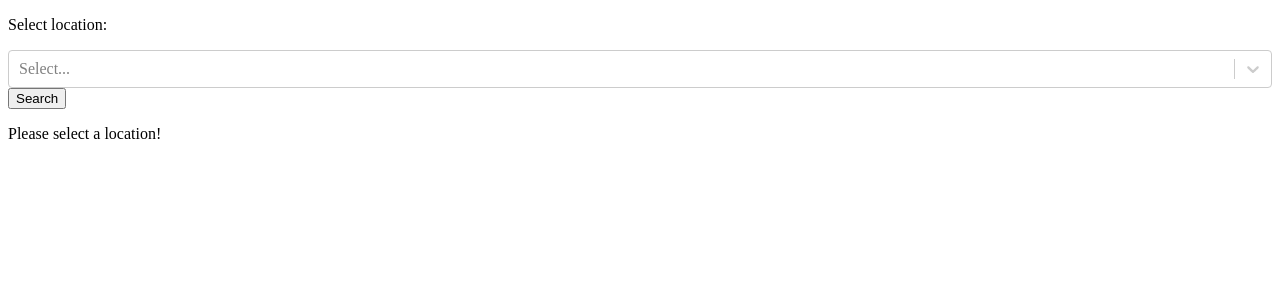
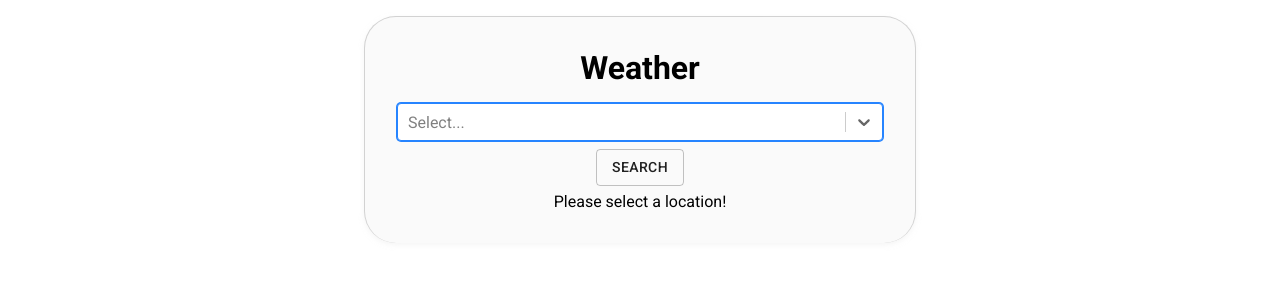
Before and after one commit to carolinejold/typescript-weatherapp, a React (Create React App) app: page / in a window 1280 px wide. Shown: the top 300 px of the page. Built offline with nearby package versions, Linux system fonts and the light colour scheme.

Commit message:
basic draft done

```diff
--- a/package.json
+++ b/package.json
@@ -3,6 +3,8 @@
   "version": "0.1.0",
   "private": true,
   "dependencies": {
+    "@emotion/core": "^10.0.35",
+    "@material-ui/core": "^4.11.0",
     "@testing-library/jest-dom": "^4.2.4",
     "@testing-library/react": "^9.5.0",
     "@testing-library/user-event": "^7.2.1",
--- a/public/index.html
+++ b/public/index.html
@@ -3,41 +3,21 @@
   <head>
     <meta charset="utf-8" />
     <link rel="icon" href="%PUBLIC_URL%/favicon.ico" />
+    <link
+      rel="stylesheet"
+      href="https://fonts.googleapis.com/icon?family=Material+Icons"
+    />
+
     <meta name="viewport" content="width=device-width, initial-scale=1" />
     <meta name="theme-color" content="#000000" />
     <meta
-      name="description"
-      content="Web site created using create-react-app"
+      name="React & TypeScript Weather App"
+      content="Weather App created using ReactJS & TypeScript"
     />
-    <link rel="apple-touch-icon" href="%PUBLIC_URL%/logo192.png" />
-    <!--
-      manifest.json provides metadata used when your web app is installed on a
-      user's mobile device or desktop. See https://developers.google.com/web/fundamentals/web-app-manifest/
-    -->
-    <link rel="manifest" href="%PUBLIC_URL%/manifest.json" />
-    <!--
-      Notice the use of %PUBLIC_URL% in the tags above.
-      It will be replaced with the URL of the `public` folder during the build.
-      Only files inside the `public` folder can be referenced from the HTML.
-
-      Unlike "/favicon.ico" or "favicon.ico", "%PUBLIC_URL%/favicon.ico" will
-      work correctly both with client-side routing and a non-root public URL.
-      Learn how to configure a non-root public URL by running `npm run build`.
-    -->
-    <title>React App</title>
+    <title>React & TypeScript Weather App</title>
   </head>
   <body>
     <noscript>You need to enable JavaScript to run this app.</noscript>
     <div id="root"></div>
-    <!--
-      This HTML file is a template.
-      If you open it directly in the browser, you will see an empty page.
-
-      You can add webfonts, meta tags, or analytics to this file.
-      The build step will place the bundled scripts into the <body> tag.
-
-      To begin the development, run `npm start` or `yarn start`.
-      To create a production bundle, use `npm run build` or `yarn build`.
-    -->
   </body>
 </html>
--- /dev/null
+++ b/src/App.css
@@ -0,0 +1,12 @@
+@import url("https://fonts.googleapis.com/css2?family=Roboto:ital,wght@0,100;0,300;0,400;0,500;0,700;0,900;1,100;1,300;1,400;1,500;1,700;1,900&display=swap");
+
+* {
+  font-family: "Roboto", sans-serif;
+  text-align: center;
+  box-sizing: border-box;
+  margin: auto;
+}
+
+body {
+  margin: 1em;
+}
--- a/src/App.tsx
+++ b/src/App.tsx
@@ -1,6 +1,8 @@
 import React, { useState, useEffect } from "react";
 import { SearchBar } from "./components/SearchBar";
 import { MainCard } from "./components/MainCard";
+import Container from "../node_modules/@material-ui/core/Container";
+import "./App.css";
 import axios from "axios";
 
 interface AppProps {}
@@ -52,13 +54,15 @@ export const App: React.FC<AppProps> = () => {
   }, [userInputData]);
 
   return (
-    <div>
+    <div className="App">
+    <Container maxWidth="sm">
         <SearchBar setUserInputData={setUserInputData} />
         <MainCard
           userInputData={userInputData}
           tempData={tempData}
           weatherData={weatherData}
         />
+      </Container>
     </div>
   );
 };
--- a/src/components/ExtraCard.tsx
+++ b/src/components/ExtraCard.tsx
@@ -1,4 +1,5 @@
 import React from "react";
+import Container from "../../node_modules/@material-ui/core/Container";
 
 interface ExtraCardProps {
   tempData: {
@@ -13,15 +14,25 @@ interface ExtraCardProps {
 export const ExtraCard: React.FC<ExtraCardProps> = ({ tempData }) => {
   return (
     <div>
+      <Container
+        maxWidth="sm"
+        style={{
+          borderLeft: "solid 1px rgba(200, 200, 200, 0.8)",
+          borderRight: "solid 1px rgba(200, 200, 200, 0.8)",
+          borderBottom: "solid 1px rgba(200, 200, 200, 0.8)",
+          borderRadius: "32px",
+          padding: "2em",
+          boxShadow: "0px 1px 5px 0px rgba(235, 235, 235, 0.5)",
+          backgroundColor: "rgba(245, 245, 245, 0.5)"
+        }}
+      >
         <div>
-          Feels like: {tempData.feels_like}°C
-          <br></br>
-          Humidity: {tempData.humidity}
-          <br></br>
-          Min temperature: {tempData.temp_min}°C
-          <br></br>
-          Max temperature: {tempData.temp_max}°C
+          <p>Feels like: {tempData.feels_like}°C</p>
+          <p>Humidity: {tempData.humidity}</p>
+          <p>Min temperature: {tempData.temp_min}°C</p>
+          <p>Max temperature: {tempData.temp_max}°C</p>
         </div>
+      </Container>
     </div>
   );
 };
--- a/src/components/SearchBar.tsx
+++ b/src/components/SearchBar.tsx
@@ -1,12 +1,14 @@
-import React, { useState } from 'react';
-import Select from 'react-select';
+import React, { useState } from "react";
+import Select from "react-select";
+import Button from "../../node_modules/@material-ui/core/Button";
+import Container from "../../node_modules/@material-ui/core/Container";
 
 interface SearchBarProps {
   setUserInputData: Function;
 }
 
 export const SearchBar: React.FC<SearchBarProps> = ({ setUserInputData }) => {
-    const [selectedLocation, setSelectedLocation] = useState<any>('');
+  const [selectedLocation, setSelectedLocation] = useState<any>("");
 
   const onSubmit = (e: any) => {
     e.preventDefault();
@@ -17,21 +19,49 @@ export const SearchBar: React.FC<SearchBarProps> = ({ setUserInputData }) => {
 
   return (
     <div>
+      <Container
+        maxWidth="sm"
+        style={{
+          borderTop: "solid 1px rgba(200, 200, 200, 0.8)",
+          borderLeft: "solid 1px rgba(200, 200, 200, 0.8)",
+          borderRight: "solid 1px rgba(200, 200, 200, 0.8)",
+          borderRadius: "32px",
+          padding: "2em",
+          boxShadow: "0px 2px 5px 0px rgba(235, 235, 235, 0.5)",
+          backgroundColor: "rgba(250, 250, 250, 1)",
+        }}
+      >
+        <h1 style={{ marginBottom: '0.5em'}}>Weather</h1>
         <form onSubmit={onSubmit}>
-                <div className="dropdown-bar">
-                    <p>Select location:</p>
+          <div className="dropdown-bar" style={{ marginBottom: "0.5em" }}>
             <Select
               isSearchable
+              autoFocus
               defaultValue={selectedLocation}
               onChange={setSelectedLocation}
               options={locations}
             />
           </div>
-                <input className="dropdown-submit" type="submit" value="Search" />
+          <Button
+            variant="outlined"
+            color="default"
+            className="dropdown-submit"
+            type="submit"
+            value="Search"
+          >
+            Search
+          </Button>
         </form>
-            <p style={{ visibility: selectedLocation.length === 0 ? 'visible' : 'hidden' }}>
+        <p
+          style={{
+            visibility: selectedLocation.length === 0 ? "visible" : "hidden",
+            marginTop: "0.4em",
+            marginBottom: "0em",
+          }}
+        >
           Please select a location!
         </p>
+      </Container>
     </div>
   );
 };
@@ -39,47 +69,47 @@ export const SearchBar: React.FC<SearchBarProps> = ({ setUserInputData }) => {
 // DATA
 
 const locations = [
-    { value: 'amsterdam', label: 'Amsterdam' },
-    { value: 'athens', label: 'Athens' },
-    { value: 'baku', label: 'Baku' },
-    { value: 'belgrade', label: 'Belgrade' },
-    { value: 'berlin', label: 'Berlin' },
-    { value: 'bern', label: 'Bern' },
-    { value: 'bratislava', label: 'Bratislava' },
-    { value: 'brussels', label: 'Brussels' },
-    { value: 'bucharest', label: 'Bucharest' },
-    { value: 'budapest', label: 'Budapest' },
-    { value: 'chisnau', label: 'Chisnau' },
-    { value: 'copenhagen', label: 'Copenhagen' },
-    { value: 'dublin', label: 'Dublin' },
-    { value: 'edinburgh', label: 'Edinburgh' },
-    { value: 'helsinki', label: 'Helsinki' },
-    { value: 'kiev', label: 'Kiev' },
-    { value: 'lisbon', label: 'Lisbon' },
-    { value: 'ljubljana', label: 'Ljubljana' },
-    { value: 'london', label: 'London' },
-    { value: 'madrid', label: 'Madrid' },
-    { value: 'minsk', label: 'Minsk' },
-    { value: 'monaco', label: 'Monaco' },
-    { value: 'oslo', label: 'Oslo' },
-    { value: 'paris', label: 'Paris' },
-    { value: 'podgorica', label: 'Podgorica' },
-    { value: 'prague', label: 'Prague' },
-    { value: 'pristina', label: 'Pristina' },
-    { value: 'reykjavik', label: 'Reykjavik' },
-    { value: 'riga', label: 'Riga' },
-    { value: 'rome', label: 'Rome' },
-    { value: 'sarajevo', label: 'Sarajevo' },
-    { value: 'skopje', label: 'Skopje' },
-    { value: 'sophia', label: 'Sophia' },
-    { value: 'stockholm', label: 'Stockholm' },
-    { value: 'tallinn', label: 'Tallinn' },
-    { value: 'tbilisi', label: 'Tbilisi' },
-    { value: 'tirana', label: 'Tirana' },
-    { value: 'vaduz', label: 'Vaduz' },
-    { value: 'valletta', label: 'Valletta' },
-    { value: 'vienna', label: 'Vienna' },
-    { value: 'vilnius', label: 'Vilnius' },
-    { value: 'warsaw', label: 'Warsaw' },
-    { value: 'zagreb', label: 'Zagreb' },
+  { value: "amsterdam", label: "Amsterdam" },
+  { value: "athens", label: "Athens" },
+  { value: "baku", label: "Baku" },
+  { value: "belgrade", label: "Belgrade" },
+  { value: "berlin", label: "Berlin" },
+  { value: "bern", label: "Bern" },
+  { value: "bratislava", label: "Bratislava" },
+  { value: "brussels", label: "Brussels" },
+  { value: "bucharest", label: "Bucharest" },
+  { value: "budapest", label: "Budapest" },
+  { value: "chisnau", label: "Chisnau" },
+  { value: "copenhagen", label: "Copenhagen" },
+  { value: "dublin", label: "Dublin" },
+  { value: "edinburgh", label: "Edinburgh" },
+  { value: "helsinki", label: "Helsinki" },
+  { value: "kiev", label: "Kiev" },
+  { value: "lisbon", label: "Lisbon" },
+  { value: "ljubljana", label: "Ljubljana" },
+  { value: "london", label: "London" },
+  { value: "madrid", label: "Madrid" },
+  { value: "minsk", label: "Minsk" },
+  { value: "monaco", label: "Monaco" },
+  { value: "oslo", label: "Oslo" },
+  { value: "paris", label: "Paris" },
+  { value: "podgorica", label: "Podgorica" },
+  { value: "prague", label: "Prague" },
+  { value: "pristina", label: "Pristina" },
+  { value: "reykjavik", label: "Reykjavik" },
+  { value: "riga", label: "Riga" },
+  { value: "rome", label: "Rome" },
+  { value: "sarajevo", label: "Sarajevo" },
+  { value: "skopje", label: "Skopje" },
+  { value: "sophia", label: "Sophia" },
+  { value: "stockholm", label: "Stockholm" },
+  { value: "tallinn", label: "Tallinn" },
+  { value: "tbilisi", label: "Tbilisi" },
+  { value: "tirana", label: "Tirana" },
+  { value: "vaduz", label: "Vaduz" },
+  { value: "valletta", label: "Valletta" },
+  { value: "vienna", label: "Vienna" },
+  { value: "vilnius", label: "Vilnius" },
+  { value: "warsaw", label: "Warsaw" },
+  { value: "zagreb", label: "Zagreb" },
 ];
```
Also changed, not shown: src/components/MainCard.tsx (+34 -3 lines), 1 other file (tests, documents, lock files or other folders). Lines whose indentation alone changed are shown as unchanged.
